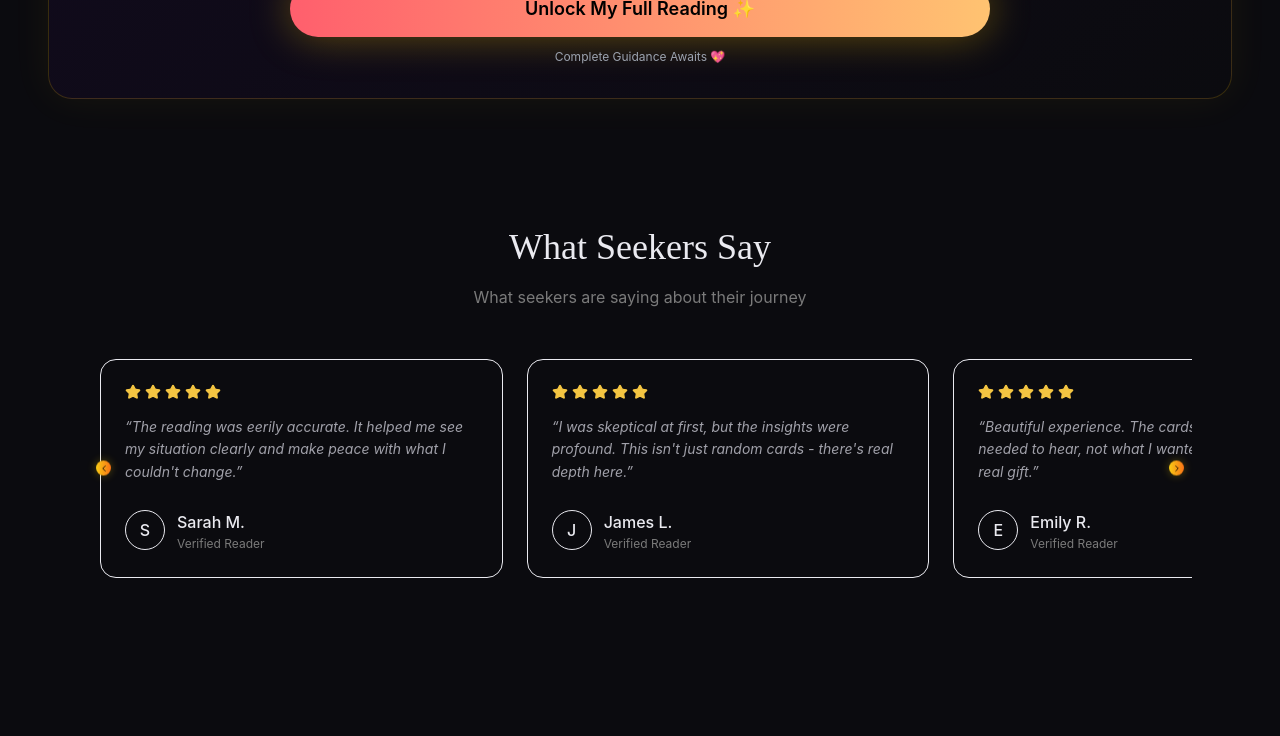
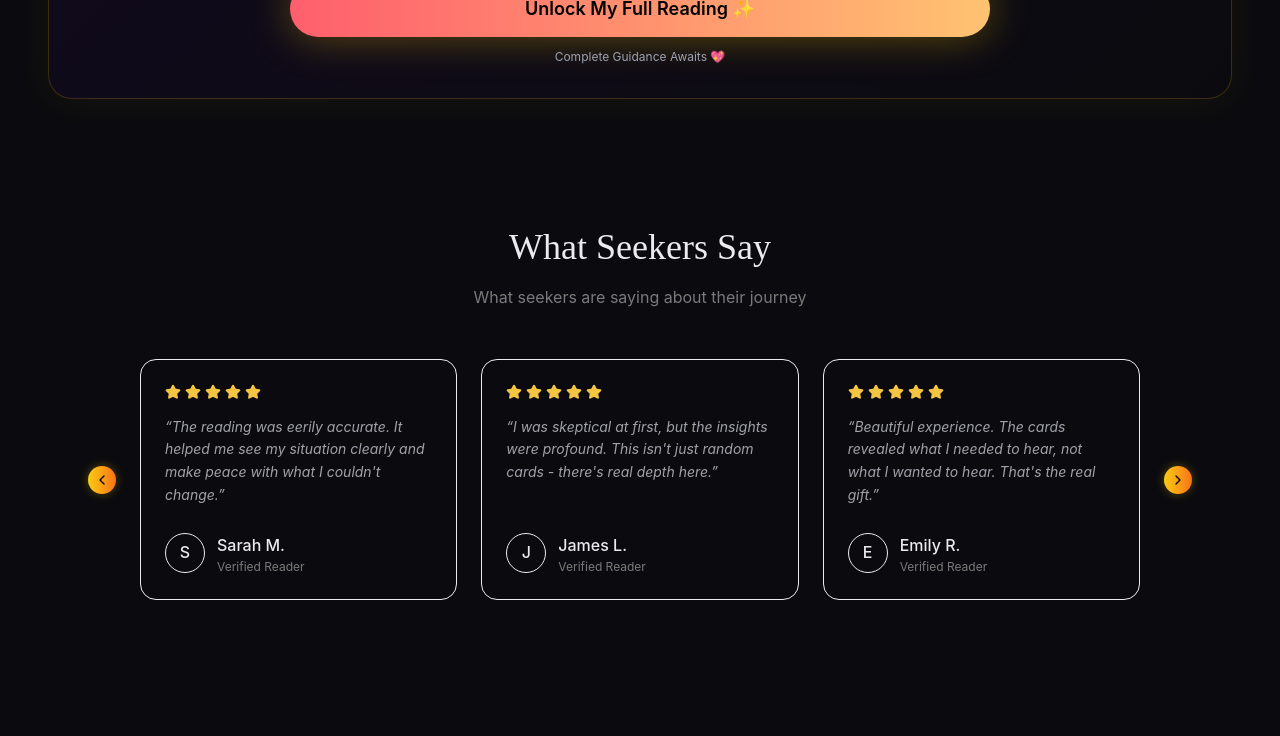
Before and after one commit to devthedivinetarot/new-updated, a Next.js app: page / in a window 1280 px wide. Shown: the part 2775-3511 px from the top of the page. Built offline with nearby package versions, Linux system fonts and the light colour scheme; no server answers; the database is empty.

Commit message:
Update PremiumCarousel

```diff
--- a/src/components/ui/PremiumCarousel.tsx
+++ b/src/components/ui/PremiumCarousel.tsx
@@ -1,6 +1,6 @@
 'use client';
 
-import { useRef, useEffect, useState, TouchEvent } from 'react';
+import { useRef, useEffect, useState, useCallback, TouchEvent } from 'react';
 import { motion } from 'framer-motion';
 import { ChevronLeft, ChevronRight } from 'lucide-react';
 
@@ -15,96 +15,128 @@ interface PremiumCarouselProps {
   autoScrollInterval?: number;
 }
 
+/**
+ * Slides are sized from the carousel's *own* measured width (ResizeObserver),
+ * not window.innerWidth. Using the window width made every slide wider than
+ * the padded section it sits in, so on phones the card spilled off the right
+ * edge. The track holds the slides twice, so wrapping from the last slide to
+ * the first is a silent jump instead of a long rewind animation.
+ */
 export default function PremiumCarousel({
   children,
   itemsPerView = { mobile: 1, tablet: 2, desktop: 3 },
   autoScroll = true,
   autoScrollInterval = 30000,
 }: PremiumCarouselProps) {
-  const containerRef = useRef<HTMLDivElement>(null);
+  const viewportRef = useRef<HTMLDivElement>(null);
+  const [viewportWidth, setViewportWidth] = useState(0);
+  const [perView, setPerView] = useState(itemsPerView.mobile || 1);
   const [currentIndex, setCurrentIndex] = useState(0);
+  const [animate, setAnimate] = useState(true);
   const [isPaused, setIsPaused] = useState(false);
-  const [touchStart, setTouchStart] = useState(0);
-  const [touchEnd, setTouchEnd] = useState(0);
+  const touchStart = useRef(0);
+  const touchEnd = useRef(0);
   const totalItems = children.length;
 
-  const duplicatedChildren = [...children, ...children, ...children];
+  // Measure the visible area and pick how many slides fit.
+  useEffect(() => {
+    const el = viewportRef.current;
+    if (!el) return;
+    const measure = () => {
+      setViewportWidth(el.clientWidth);
+      const w = window.innerWidth;
+      setPerView(
+        w < 640 ? itemsPerView.mobile || 1 : w < 1024 ? itemsPerView.tablet || 2 : itemsPerView.desktop || 3
+      );
+    };
+    measure();
+    const ro = new ResizeObserver(measure);
+    ro.observe(el);
+    return () => ro.disconnect();
+  }, [itemsPerView.mobile, itemsPerView.tablet, itemsPerView.desktop]);
 
-  const nextSlide = () => {
+  const nextSlide = useCallback(() => {
+    setAnimate(true);
     setCurrentIndex((prev) => prev + 1);
+  }, []);
+
+  const indexRef = useRef(0);
+  useEffect(() => {
+    indexRef.current = currentIndex;
+  }, [currentIndex]);
+
+  const prevSlide = useCallback(() => {
+    if (indexRef.current > 0) {
+      setAnimate(true);
+      setCurrentIndex((prev) => prev - 1);
+      return;
+    }
+    // At the first slide: jump silently to its duplicate, then step back.
+    setAnimate(false);
+    setCurrentIndex(totalItems);
+    requestAnimationFrame(() =>
+      requestAnimationFrame(() => {
+        setAnimate(true);
+        setCurrentIndex(totalItems - 1);
+      })
+    );
+  }, [totalItems]);
+
+  // After sliding onto the duplicate of slide 0, snap back to the real one.
+  useEffect(() => {
+    if (currentIndex < totalItems) return;
+    const t = setTimeout(() => {
+      setAnimate(false);
+      setCurrentIndex(currentIndex - totalItems);
+    }, 450);
+    return () => clearTimeout(t);
+  }, [currentIndex, totalItems]);
+
+  useEffect(() => {
+    if (!autoScroll || isPaused || totalItems <= perView) return;
+    const timer = setInterval(nextSlide, autoScrollInterval);
+    return () => clearInterval(timer);
+  }, [autoScroll, isPaused, autoScrollInterval, nextSlide, totalItems, perView]);
+
+  const handleTouchStart = (e: TouchEvent) => {
+    touchStart.current = e.targetTouches[0].clientX;
+    touchEnd.current = e.targetTouches[0].clientX;
+  };
+  const handleTouchMove = (e: TouchEvent) => {
+    touchEnd.current = e.targetTouches[0].clientX;
+  };
+  const handleTouchEnd = () => {
+    const delta = touchStart.current - touchEnd.current;
+    if (delta > 50) nextSlide();
+    if (delta < -50) prevSlide();
   };
 
-  const prevSlide = () => {
-    setCurrentIndex((prev) => prev - 1);
-  };
-
-  useEffect(() => {
-    if (!autoScroll || isPaused) return;
-
-    const timer = setInterval(() => {
-      nextSlide();
-    }, autoScrollInterval);
-
-    return () => clearInterval(timer);
-  }, [autoScroll, isPaused, autoScrollInterval]);
-
-  useEffect(() => {
-    if (currentIndex >= totalItems) {
-      setTimeout(() => setCurrentIndex(0), 500);
-    } else if (currentIndex < 0) {
-      setTimeout(() => setCurrentIndex(totalItems - 1), 500);
-    }
-  }, [currentIndex, totalItems]);
-
-  const handleTouchStart = (e: TouchEvent) => {
-    setTouchStart(e.targetTouches[0].clientX);
-  };
-
-  const handleTouchMove = (e: TouchEvent) => {
-    setTouchEnd(e.targetTouches[0].clientX);
-  };
-
-  const handleTouchEnd = () => {
-    if (touchStart - touchEnd > 50) {
-      nextSlide();
-    }
-    if (touchStart - touchEnd < -50) {
-      prevSlide();
-    }
-  };
-
-  const getItemWidth = () => {
-    if (typeof window === 'undefined') return 320;
-    const width = window.innerWidth;
-    if (width < 640) return width / (itemsPerView.mobile || 1);
-    if (width < 1024) return width / (itemsPerView.tablet || 2);
-    return width / (itemsPerView.desktop || 3);
-  };
-
-  const itemWidth = getItemWidth();
+  const slides = [...children, ...children];
+  const slidePercent = 100 / perView;
+  const itemWidth = viewportWidth ? viewportWidth / perView : 0;
   const translateX = -(currentIndex * itemWidth);
 
   return (
     <div
-      className="relative w-full"
+      className="relative w-full px-8 sm:px-10"
       onMouseEnter={() => setIsPaused(true)}
       onMouseLeave={() => setIsPaused(false)}
       onTouchStart={handleTouchStart}
       onTouchMove={handleTouchMove}
       onTouchEnd={handleTouchEnd}
     >
-      <div className="overflow-hidden w-full" ref={containerRef}>
+      <div className="overflow-hidden w-full" ref={viewportRef}>
         <motion.div
           className="flex"
           animate={{ x: translateX }}
-          transition={{ type: 'spring', stiffness: 300, damping: 30 }}
-          style={{ width: `${duplicatedChildren.length * itemWidth}px` }}
+          transition={animate ? { type: 'spring', stiffness: 300, damping: 30 } : { duration: 0 }}
         >
-          {duplicatedChildren.map((child, index) => (
+          {slides.map((child, index) => (
             <div
               key={index}
-              className="flex-shrink-0 px-3"
-              style={{ width: `${itemWidth}px` }}
+              className="flex-shrink-0 px-2 sm:px-3 min-w-0"
+              style={{ width: itemWidth ? `${itemWidth}px` : `${slidePercent}%` }}
+              aria-hidden={index >= totalItems || undefined}
             >
               {child}
             </div>
@@ -114,18 +146,18 @@ export default function PremiumCarousel({
 
       <button
         onClick={prevSlide}
-        className="absolute left-2 top-1/2 -translate-y-1/2 w-[15px] h-[15px] rounded-full bg-gradient-to-r from-yellow-400 to-orange-500 backdrop-blur-md shadow-[0_0_10px_rgba(255,215,0,0.3)] hover:scale-110 hover:shadow-[0_0_15px_rgba(255,215,0,0.5)] transition-all duration-300 flex items-center justify-center z-10"
+        className="absolute left-0 top-1/2 -translate-y-1/2 w-7 h-7 rounded-full bg-gradient-to-r from-yellow-400 to-orange-500 shadow-[0_0_10px_rgba(255,215,0,0.3)] hover:scale-110 transition-transform duration-300 flex items-center justify-center z-10"
         aria-label="Previous slide"
       >
-        <ChevronLeft className="w-2.5 h-2.5 text-black" />
+        <ChevronLeft className="w-4 h-4 text-black" />
       </button>
 
       <button
         onClick={nextSlide}
-        className="absolute right-2 top-1/2 -translate-y-1/2 w-[15px] h-[15px] rounded-full bg-gradient-to-r from-yellow-400 to-orange-500 backdrop-blur-md shadow-[0_0_10px_rgba(255,215,0,0.3)] hover:scale-110 hover:shadow-[0_0_15px_rgba(255,215,0,0.5)] transition-all duration-300 flex items-center justify-center z-10"
+        className="absolute right-0 top-1/2 -translate-y-1/2 w-7 h-7 rounded-full bg-gradient-to-r from-yellow-400 to-orange-500 shadow-[0_0_10px_rgba(255,215,0,0.3)] hover:scale-110 transition-transform duration-300 flex items-center justify-center z-10"
         aria-label="Next slide"
       >
-        <ChevronRight className="w-2.5 h-2.5 text-black" />
+        <ChevronRight className="w-4 h-4 text-black" />
       </button>
     </div>
   );
```
